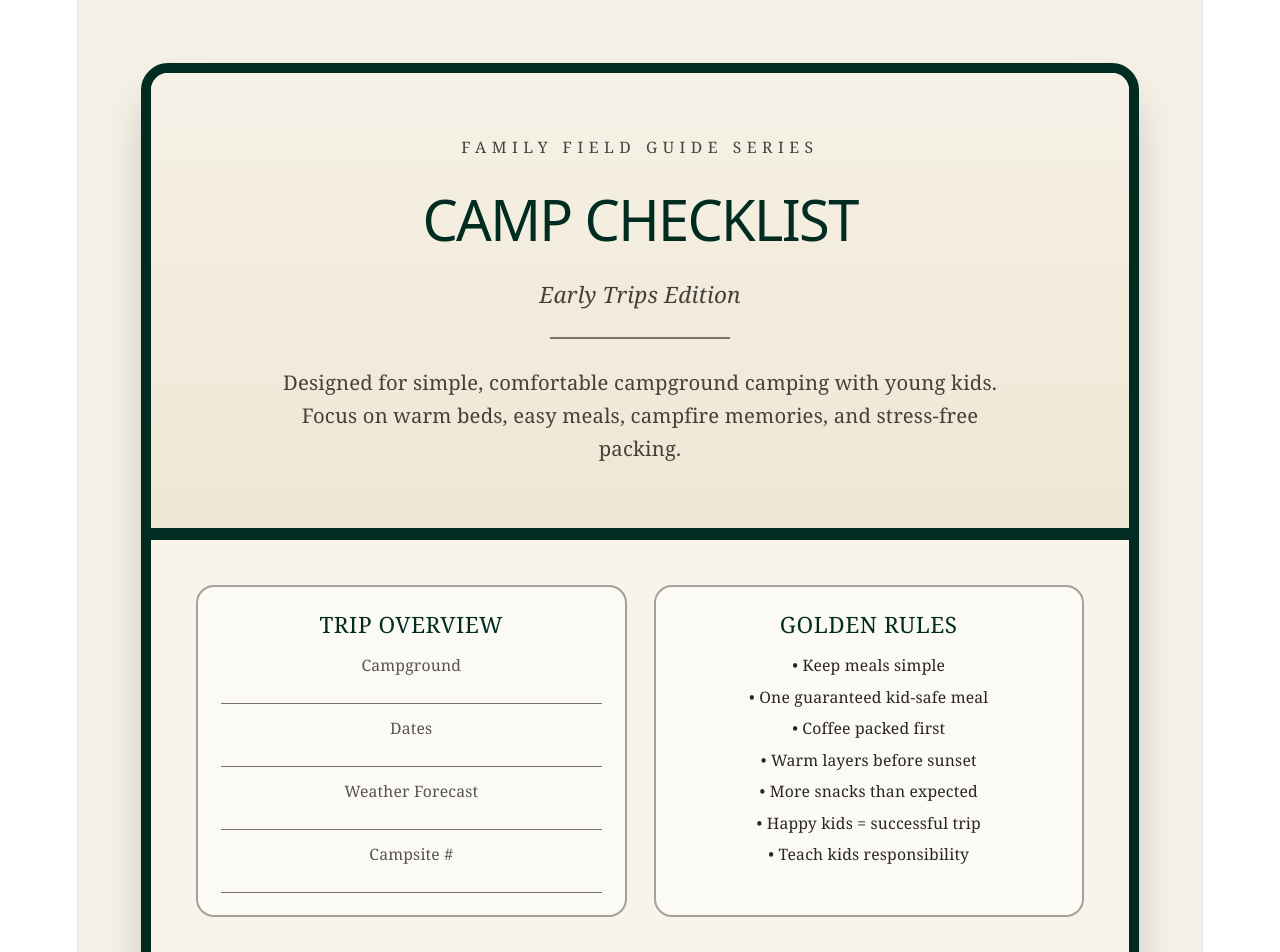
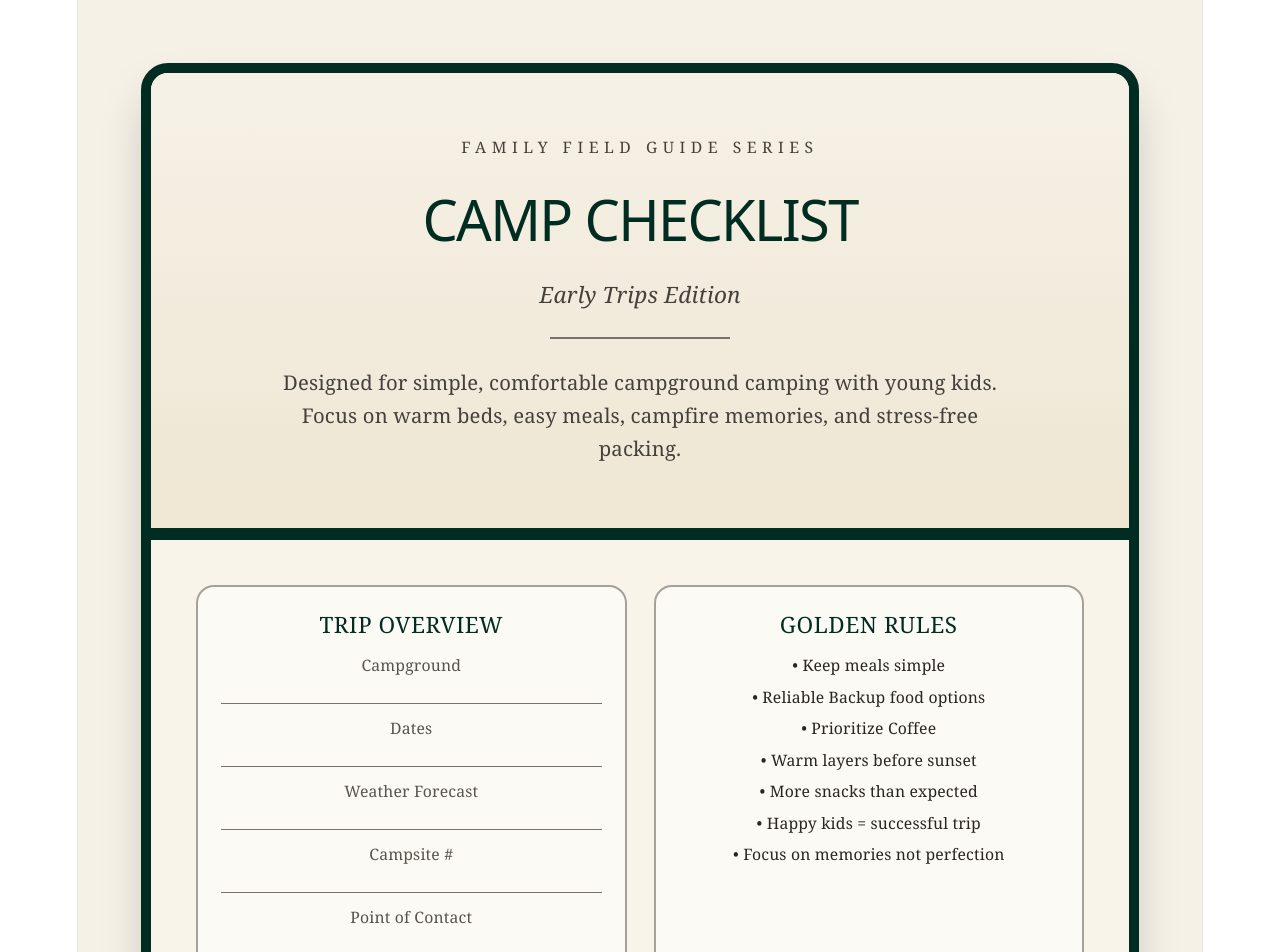
Before and after one commit to Novanuus/camping-booklet, a React (Vite) app: page / in a window 1280 px wide. Shown: the top 952 px of the page. Built offline with nearby package versions, Linux system fonts and the light colour scheme.

Commit message:
Condensed Golden Rules section

```diff
--- a/src/App.jsx
+++ b/src/App.jsx
@@ -73,6 +73,19 @@ export default function VintageCampingChecklist() {
       "Phone + charger",
       "Wallet / ID / Keys",
       "Reservation information",
+    ],
+  };
+
+  const goldenRulesSection = {
+    title: "Golden Rules",
+    items: [
+      "Keep meals simple",
+      "Reliable Backup food options",
+      "Prioritize Coffee",
+      "Warm layers before sunset",
+      "More snacks than expected",
+      "Happy kids = successful trip",
+      "Focus on memories not perfection",
     ],
   };
 
@@ -240,7 +253,7 @@ export default function VintageCampingChecklist() {
               </h3>
 
               <div className="space-y-3 text-sm">
-                {["Campground", "Dates", "Weather Forecast", "Campsite #"].map((label, i) => (
+                {["Campground", "Dates", "Weather Forecast", "Campsite #", "Point of Contact"].map((label, i) => (
                   <div key={i}>
                     <div className="mb-1 text-stone-600">
                       {label}
@@ -256,17 +269,13 @@ export default function VintageCampingChecklist() {
             <div className="border-2 border-stone-400 rounded-2xl p-5 bg-[#fcfaf4]">
 
               <h3 className="text-xl uppercase tracking-wide mb-3 text-emerald-950">
-                Golden Rules
+                {goldenRulesSection.title}
               </h3>
 
               <div className="space-y-2 text-stone-800 text-sm">
-                <div>• Keep meals simple</div>
-                <div>• One guaranteed kid-safe meal</div>
-                <div>• Coffee packed first</div>
-                <div>• Warm layers before sunset</div>
-                <div>• More snacks than expected</div>
-                <div>• Happy kids = successful trip</div>
-                <div>• Teach kids responsibility</div>
+                {goldenRulesSection.items.map((rule, i) => (
+                  <div key={i}>• {rule}</div>
+                ))}
               </div>
 
             </div>
@@ -413,7 +422,7 @@ export default function VintageCampingChecklist() {
 
               <div className="space-y-[1px] text-[10px] leading-tight text-left">
 
-                {["Campground", "Dates", "Weather", "Site #"].map((label, i) => (
+                {["Campground", "Dates", "Weather", "Site #", "Point of Contact"].map((label, i) => (
                   <div key={i}>
 
                     <div className="text-stone-600 mb-[1px]">
@@ -433,19 +442,15 @@ export default function VintageCampingChecklist() {
             {/* GOLDEN RULES */}
             <div className="border border-stone-400 rounded-md p-1 bg-[#fcfaf4]">
 
+
               <h3 className="text-[12px] uppercase tracking-wide mb-2 text-emerald-950 font-bold">
-                Golden Rules
+                {goldenRulesSection.title}
               </h3>
 
               <div className="space-y-[3px] text-[10px] text-stone-800 leading-tight">
-
-                <div>• Keep meals simple</div>
-                <div>• Kid-safe backup meals</div>
-                <div>• Coffee packed first</div>
-                <div>• Warm layers before sunset</div>
-                <div>• More snacks than expected</div>
-                <div>• Happy kids = successful trip</div>
-
+                {goldenRulesSection.items.map((rule, i) => (
+                  <div key={i}>• {rule}</div>
+                ))}
               </div>
 
             </div>
```
